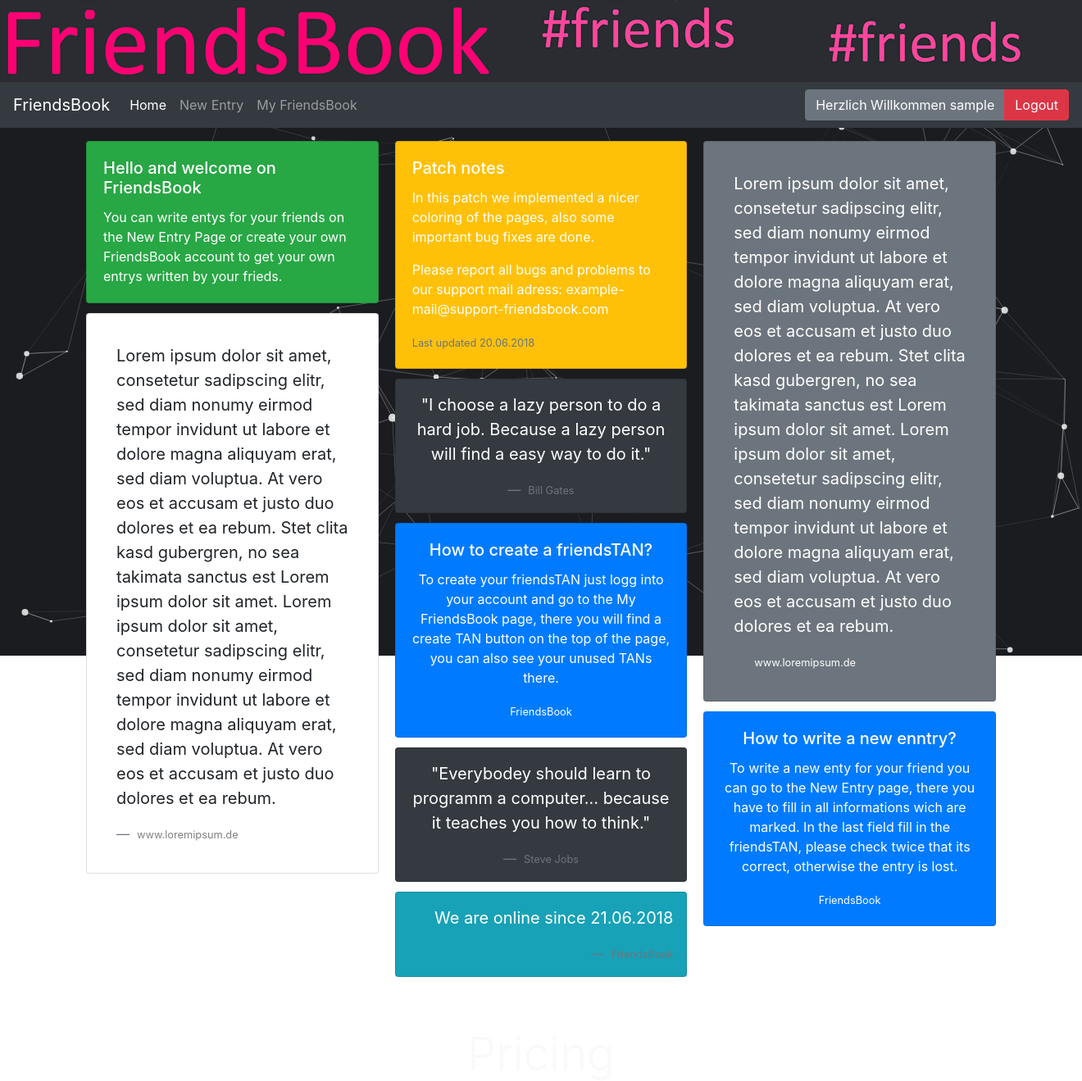
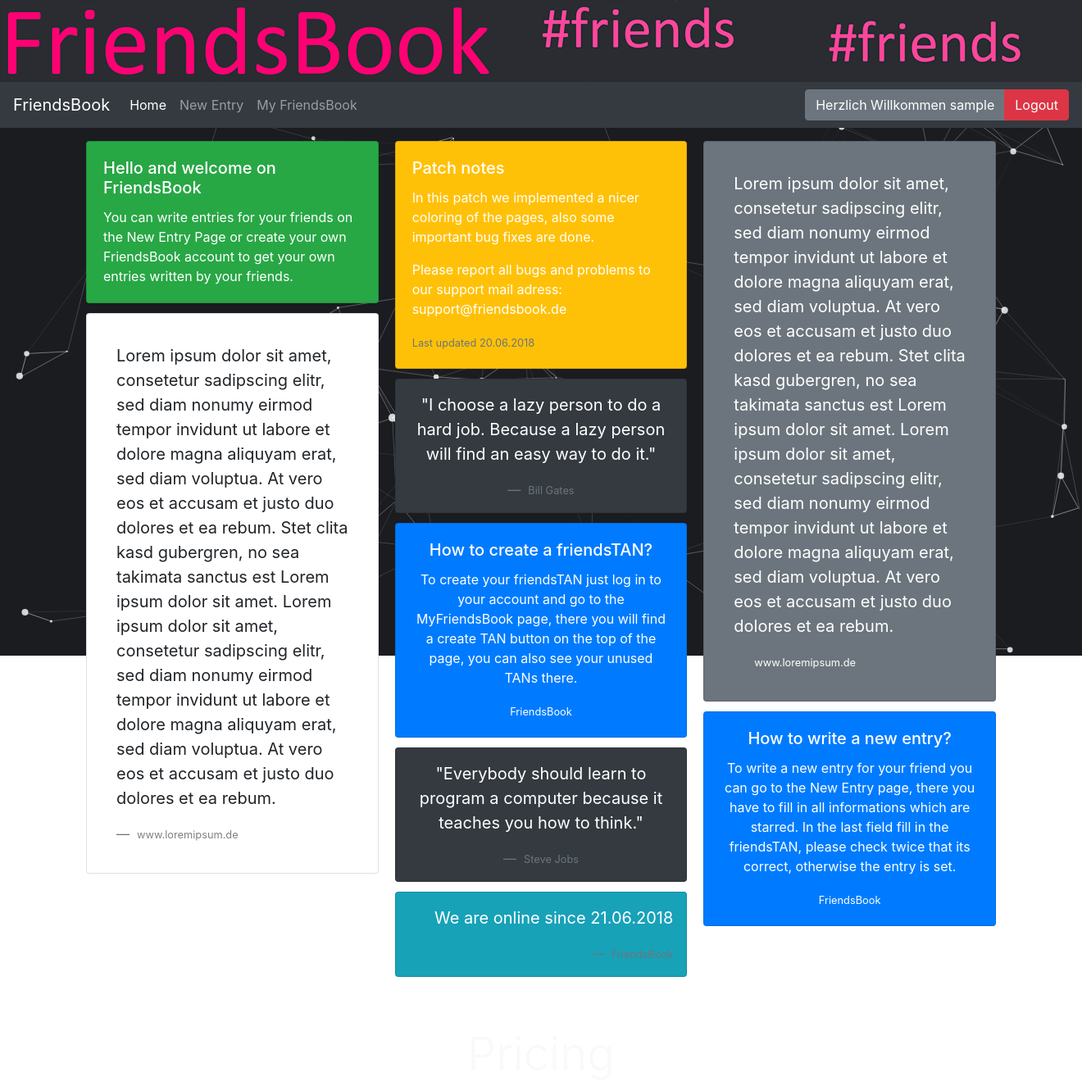
Before and after one commit to iCaotix/hft-ipr-projekt, a PHP site: page / in a window 1320 px wide; the page is wider, and only the part inside the window is pictured. Shown: the top 1319 px of that part at 82% size. Run offline with PHP 8.4, Linux system fonts and the light colour scheme; the visitor is signed in with stand-in values (Sample User, id 1); a stand-in replaces the project's code that opens the database connection.

Commit message:
corrected spelling mistakes

```diff
--- a/segments/_home.php
+++ b/segments/_home.php
@@ -6,7 +6,7 @@
         <div class="card bg-success text-white">
           <div class="card-body">
             <h5 class="card-title">Hello and welcome on FriendsBook</h5>
-            <p class="card-text">You can write entys for your friends on the New Entry Page or create your own FriendsBook account to get your own entrys written by your frieds.</p>
+            <p class="card-text">You can write entries for your friends on the New Entry Page or create your own FriendsBook account to get your own entries written by your friends.</p>
           </div>
         </div>
         <div class="card p-3">
@@ -23,13 +23,13 @@
           <div class="card-body">
             <h5 class="card-title">Patch notes</h5>
             <p class="card-text">In this patch we implemented a nicer coloring of the pages, also some important bug fixes are done.</p>
-            <p class="card-text">Please report all bugs and problems to our support mail adress: example-mail@support-friendsbook.com</p>
+            <p class="card-text">Please report all bugs and problems to our support mail adress: support@friendsbook.de</p>
             <p class="card-text"><small class="text-muted">Last updated 20.06.2018</small></p>
           </div>
         </div>
         <div class="card bg-dark text-white text-center p-3">
           <blockquote class="blockquote mb-0">
-            <p>"I choose a lazy person to do a hard job. Because a lazy person will find a easy way to do it."</p>
+            <p>"I choose a lazy person to do a hard job. Because a lazy person will find an easy way to do it."</p>
             <footer class="blockquote-footer">
               <small>
                 Bill Gates
@@ -40,13 +40,13 @@
         <div class="card text-center bg-primary text-white">
           <div class="card-body">
             <h5 class="card-title">How to create a friendsTAN?</h5>
-            <p class="card-text">To create your friendsTAN just logg into your account and go to the My FriendsBook page, there you will find a create TAN button on the top of the page, you can also see your unused TANs there.</p>
+            <p class="card-text">To create your friendsTAN just log in to your account and go to the MyFriendsBook page, there you will find a create TAN button on the top of the page, you can also see your unused TANs there.</p>
             <p class="card-text"><small class="text-white">FriendsBook</small></p>
           </div>
         </div>
         <div class="card bg-dark text-white text-center p-3">
           <blockquote class="blockquote mb-0">
-            <p class="card-text">"Everybodey should learn to programm a computer... because it teaches you how to think."</p>
+            <p class="card-text">"Everybody should learn to program a computer because it teaches you how to think."</p>
             <footer class="blockquote-footer">
               <small>
                 Steve Jobs
@@ -75,8 +75,8 @@
         </div>
         <div class="card bg-primary text-white text-center">
           <div class="card-body">
-            <h5 class="card-title">How to write a new enntry?</h5>
-            <p class="card-text">To write a new enty for your friend you can go to the New Entry page, there you have to fill in all informations wich are marked. In the last field fill in the friendsTAN, please check twice that its correct, otherwise the entry is lost.</p>
+            <h5 class="card-title">How to write a new entry?</h5>
+            <p class="card-text">To write a new entry for your friend you can go to the New Entry page, there you have to fill in all informations which are starred. In the last field fill in the friendsTAN, please check twice that its correct, otherwise the entry is set.</p>
             <p class="card-text"><small class="text-white">FriendsBook</small></p>
           </div>
         </div>
--- a/segments/_myFriendsBook.php
+++ b/segments/_myFriendsBook.php
@@ -5,11 +5,11 @@
       <div class="alert alert-dark" role="alert">
         <h4>Take a look in your FriendsBook!</h4>
         <hr />
-        <button id="btnCreateTan" type="button" style="float: right;"class="btn btn-info">Erstelle Tan</button>
-        <h5>Want more entrys? Go and invite your friends with the friendsTAN</h5>
+        <button id="btnCreateTan" type="button" style="float: right;"class="btn btn-info">Create Tan</button>
+        <h5>Want more entries? Go and invite your friends with the friendsTAN</h5>
         <br>
         <div class="alert alert-dark" role="alert">
-        <h5>Deine unbenutzen Tans:</h5>
+        <h5>Your unused Tans:</h5>
           <?php
             $uID = 0;
             $uID = $_SESSION['user'];
```
